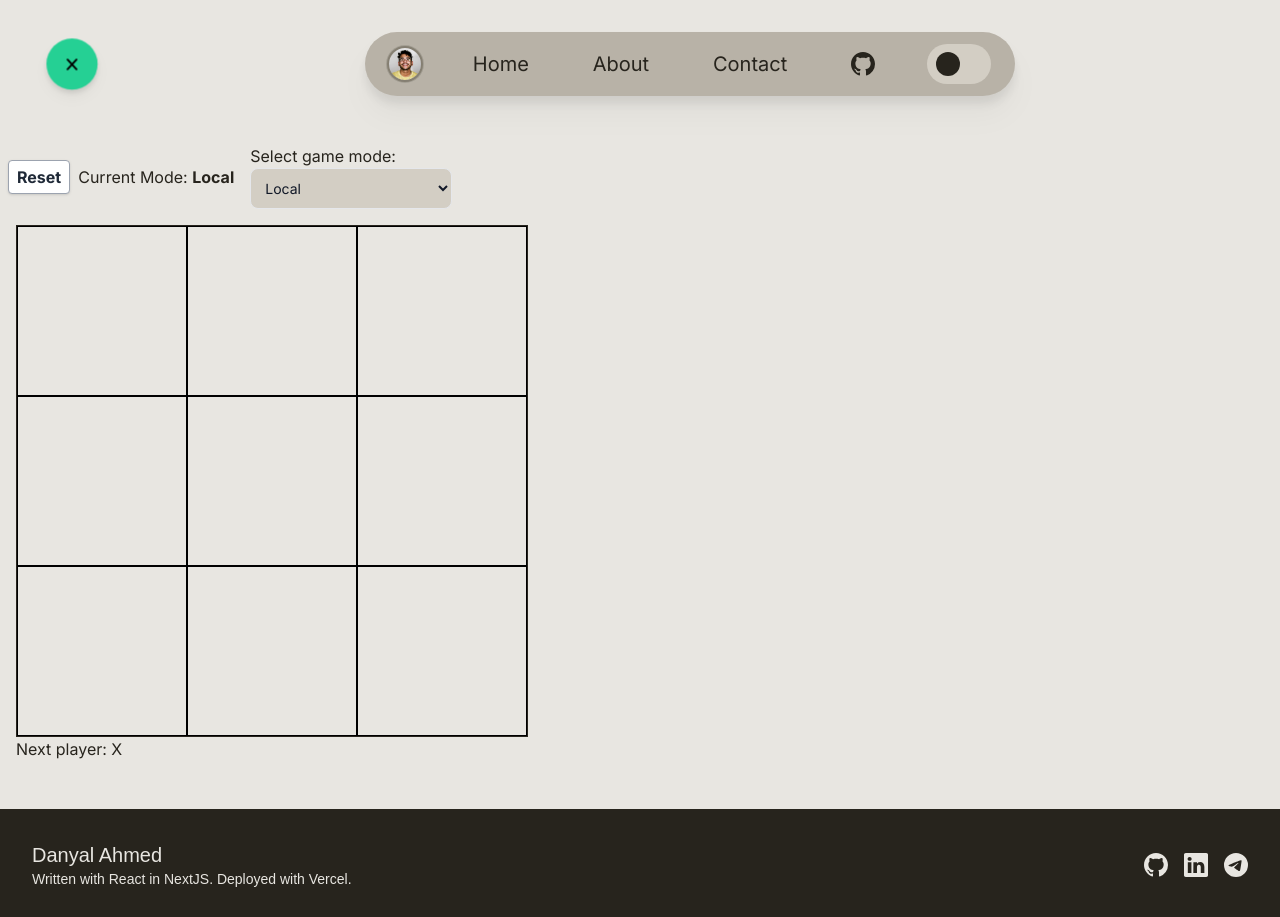
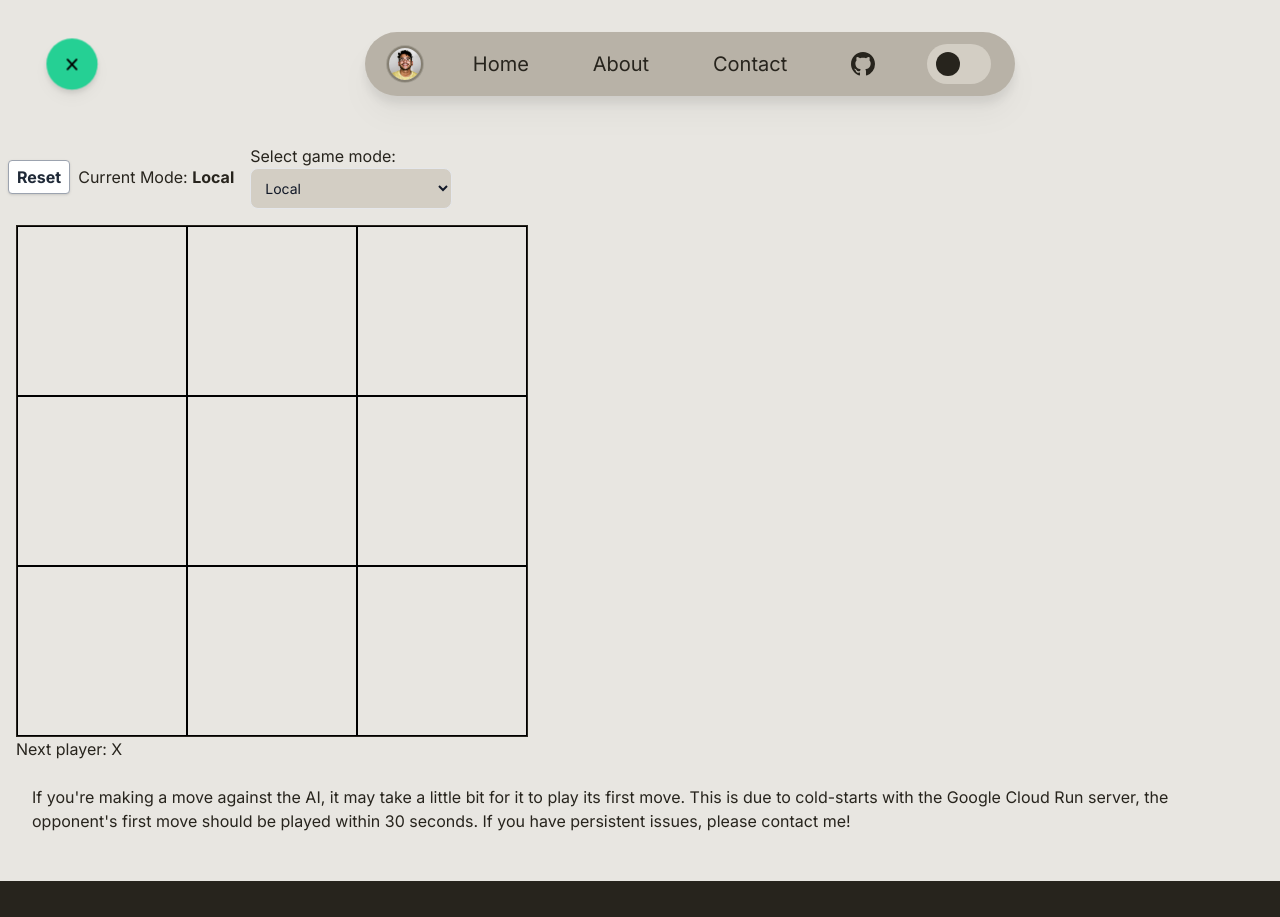
Before and after one commit to theonlynanu/website, a Next.js app: page /tictactoe in a window 1280 px wide. Shown: the top 917 px of the page. Built offline with nearby package versions, Linux system fonts and the light colour scheme; a web font is replaced by a local one.

Commit message:
Add message to game concerning gcloud cold starts

```diff
--- a/src/app/tictactoe/page.tsx
+++ b/src/app/tictactoe/page.tsx
@@ -9,6 +9,12 @@ export default function Index() {
   return (
     <section className="mb-12">
       <Game />
+      <p className="px-8 pt-6">
+        If you're making a move against the AI, it may take a little bit for it
+        to play its first move. This is due to cold-starts with the Google Cloud
+        Run server, the opponent's first move should be played within 30
+        seconds. If you have persistent issues, please contact me!
+      </p>
     </section>
   );
 }
```
